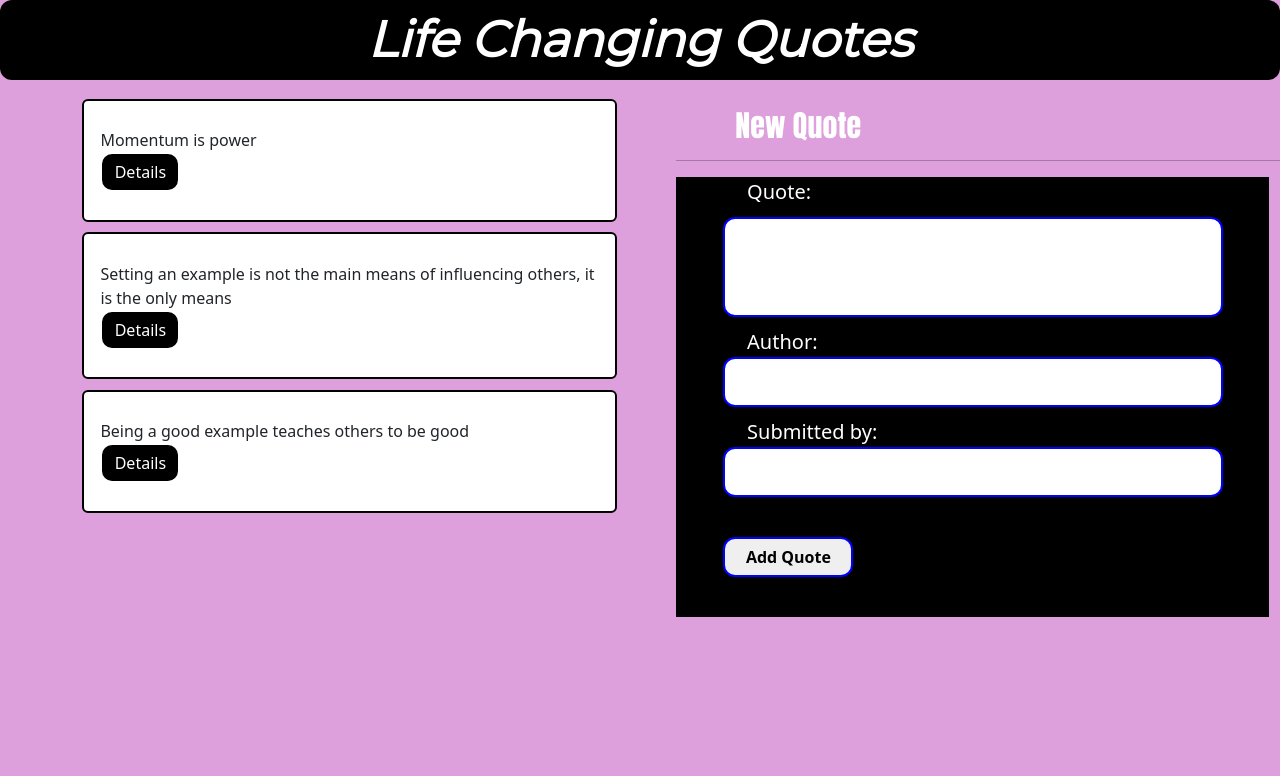
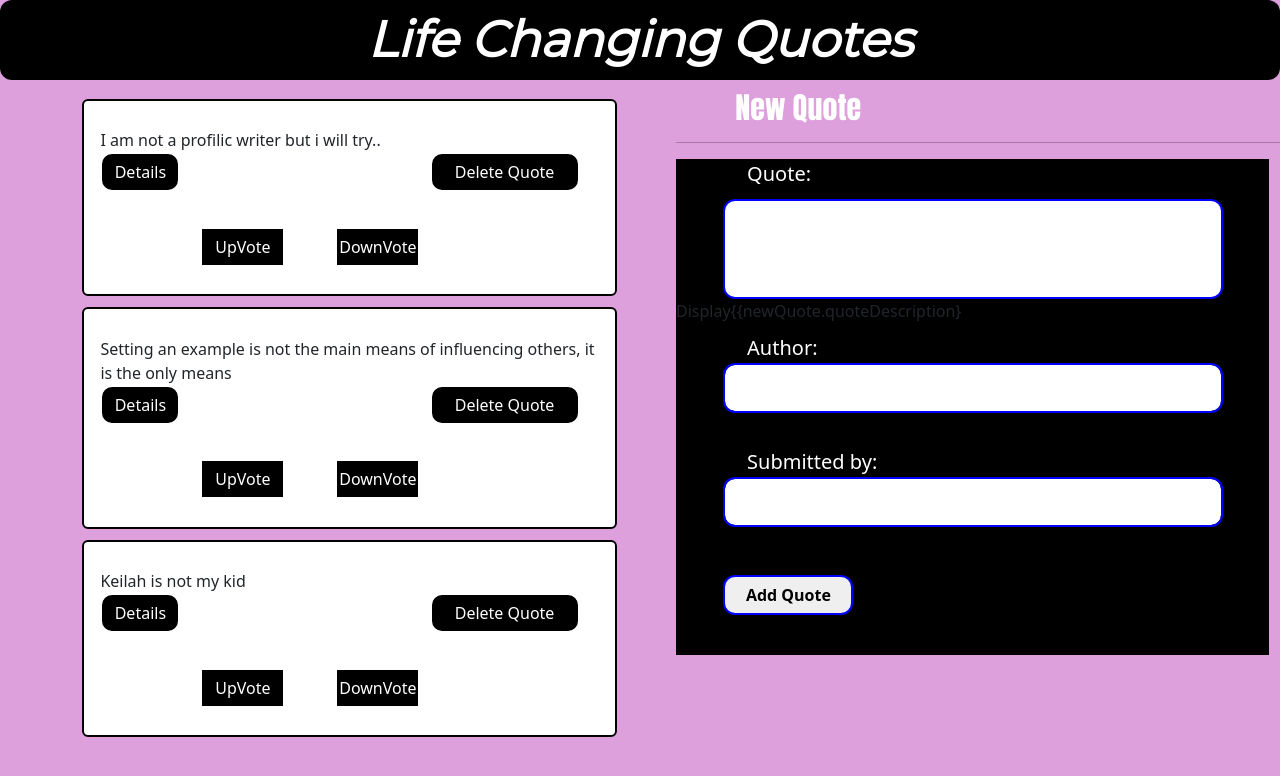
Before and after one commit to bobbinnej/lifechanging-quotes, an Angular app: page / in a window 1280 px wide. Shown: the top 776 px of the page. Built offline with nearby package versions, Linux system fonts and the light colour scheme.

Commit message:
Add Delete Quote button

```diff
--- a/src/app/quote-form/quote-form.component.css
+++ b/src/app/quote-form/quote-form.component.css
@@ -9,33 +9,33 @@
 }
 
 .new-quote{
-  margin-top: 20px;
+  margin-top: 2px;
   margin-left: 25%;
   color: white;
   font-size: 30px;
   font-weight: bold;
   font-family: Impact, Haettenschweiler, 'Arial Narrow Bold', sans-serif;
 }
-.quote-description{
+.quoteDescription{
     color:white;
     font-size: 20px;
     margin-left: 12%;
     margin-bottom: 10px;
 }
-#quote-description{
+#quoteDescription{
     width:500px;
     height: 100px;
     margin-left: 8%;
     border-radius: 12px;
     border: 2px solid blue;
 }
-.quote-author{
+.quoteAuthor{
     color:white;
     font-size: 20px;
     margin-left: 12%;
     margin-top: 10px;
 }
-#quote-author{
+#quoteAuthor{
     width:500px;
     height: 50px;
     border-radius: 12px;
@@ -43,14 +43,14 @@
     margin-left: 8%;
 
 }
-.quote-submitter{
+.quoteSubmitter{
     color:white;
     font-size: 20px;
     margin-left: 12%;
     margin-top: 10px;
 
 }
-#quote-submitter{
+#quoteSubmitter{
     width:500px;
     height: 50px;
     border-radius: 12px;
--- a/src/app/quote-form/quote-form.component.html
+++ b/src/app/quote-form/quote-form.component.html
@@ -6,15 +6,37 @@
             <hr class="ruler">
 
             <!--Add a form that user will use to add new quote-->
-            <form class="quote-form">
-                <div class="mb-3">
-                    <label for="quote-description" class="quote-description" required>Quote:</label><br>
-                    <input type="text"  id="quote-description" ><br>
-                    <label for="quote-author" class="quote-author" required>Author:</label><br>
-                    <input type="text"  id="quote-author" ><br>
-                    <label for="quote-submitter" class="quote-submitter" required>Submitted by:</label><br>
-                    <input type="text"  id="quote-submitter" ><br>
-                  </div> <br>
+            <form class="quote-form"  #quoteForm='ngForm' (ngSubmit)='inputNewQuote();'>
+
+                <div class="form-group">
+                    <label for="description" class="quoteDescription"  >Quote:</label><br>
+                    <input type="text" name="quoteDescription"  id="quoteDescription" required
+                    ngForm="newQuote.quoteDescription"  name="quoteDescription" #quoteDescription="ngForm" ><br>
+
+
+
+
+
+                    <!--Testing to see if we get any data-->
+                    Display{{newQuote.quoteDescription}
+
+                    </div>
+
+                    <div class="form-group">
+                        <label for="quoteAuthor" class="quoteAuthor">Author:</label><br>
+                        <input type="text"  id="quoteAuthor" required class="form-control"  required
+                        ngForm="newQuote.quoteAuthor"  name="quoteAuthor" #quoteAuthor="ngForm"><br>
+
+                    </div>
+
+                   <div class="form-group">
+                    <label for="quoteSubmitter" class="quoteSubmitter">Submitted by:</label><br>
+                    <input type="text"  id="quoteSubmitter" required class="form-control" required
+                    ngForm="newQuote.quoteSubmitter"  name="quoteSubmitter" #quoteSubmitter="ngForm"><br>
+                   <br>
+
+                   </div>
+
 
                   <button class="add-quote">Add Quote</button>
 
--- a/src/app/quote-form/quote-form.component.ts
+++ b/src/app/quote-form/quote-form.component.ts
@@ -1,11 +1,27 @@
-import { Component, OnInit } from '@angular/core';
+import { Component, OnInit, Output,EventEmitter } from '@angular/core';
+/**import the quote blueprint */
+import { Quote } from '../quote';
+
 
 @Component({
   selector: 'app-quote-form',
   templateUrl: './quote-form.component.html',
-  styleUrls: ['./quote-form.component.css']
+  styleUrls: ['./quote-form.component.css'],
+  exportAs:'quoteForm'
 })
 export class QuoteFormComponent implements OnInit {
+  /**Create newQuote property and assign it to the goal bluperint class */
+   newQuote=new  Quote("","","")
+   @Output() addQuote =new EventEmitter<Quote> ();
+   inputNewQuote(){
+     this.addQuote.emit(this.newQuote);
+
+  }
+
+
+
+
+
 
   constructor() { }
 
--- a/src/app/quote/quote.component.css
+++ b/src/app/quote/quote.component.css
@@ -31,7 +31,55 @@
           background-color: black;
           border: 2px solid white;
 
+          margin-bottom: 7%;
+
+ }
+.details:hover{
+ background-color: grey;
+ }
+ .votes{
+     display: inline-block;
+ }
+.upvote{
+    width: 85px;
+    height:40px;
+    color: white;
+    background-color: black;
+    border: 2px solid white;
+    margin-left: 100px;
+    margin-right: 50px;
+
+
       }
-      .details:hover{
-          background-color: grey;
-      }
+.upvote:hover{
+    background-color: darkgray;
+
+}
+.downvote{
+    width: 85px;
+    height:40px;
+    color: white;
+    background-color: black;
+    border: 2px solid white;
+
+}
+.downvote:hover{
+    background-color: darkgray;
+
+}
+
+.delete{
+    width: 150px;
+    height:40px;
+    border-radius: 12px;
+    color: white;
+    background-color: black;
+    border: 2px solid white;
+    margin-left: 50%;
+
+}
+.delete:hover{
+    background-color: darkgray;
+
+
+}
--- a/src/app/quote/quote.component.html
+++ b/src/app/quote/quote.component.html
@@ -10,17 +10,25 @@
 
             <div class="card"  *ngFor="let quote of quotes; let i=index">
 
-                <div class="description">  {{quote.description}}
-                </div>
+                <div class="description">  {{quote.description}}  </div>
+
                 <!-- <div class="author"> <span id="author">Authored by:</span> {{quote.author}}</div>
                 <div class="submitter"><span id="submitter">Submitted by:</span> {{quote.submitter}} </div>  -->
+               <div class="div">
 
-             <button class="details" (click)="toggleDetails(i)"> Details</button>
+                   <button class="details" (click)="toggleDetails(i)"> Details</button>
+                   <button class="delete">Delete Quote</button>
+               </div>
+
+
+             <div class="votes">
+                <button class="upvote">UpVote</button>
+                <button class="downvote">DownVote</button>
+
+             </div>
+
 
              <app-quote-detail *ngIf="quote.showSubmitter" [quote]="quote"></app-quote-detail>
-
-
-
 
             </div>
 
@@ -29,7 +37,7 @@
 
         <!--Nest quote-form component inside of form component so that it can be visible on the browser-->
         <div class="col-md-6">
-                <app-quote-form></app-quote-form>
+                <app-quote-form (addQuote)="addNewQuote($event)" ></app-quote-form>
 
 
 
--- a/src/app/quote/quote.component.ts
+++ b/src/app/quote/quote.component.ts
@@ -14,14 +14,21 @@ export class QuoteComponent implements OnInit {
   */
   quotes:Quote[] =[
 
-    new Quote('Momentum is power', 'Nelson Mandela','Jackline Njoroge'),
+    new Quote('I am  not a profilic writer but i will try..', 'Kendrick Mulamwa','Jackline Njoroge'),
     new Quote('Setting an example is not the main means of influencing others, it is the only means ','Albert Einstein','Jackline Njoroge'),
-    new Quote('Being a good example teaches others to be good','Aesop','Jackline Njoroge'),
+    new Quote('Keilah is not my kid','Kendrick Mulamwah','Jackline Njoroge'),
   ];
 
   toggleDetails(index:any){
     this.quotes[index].showAuthor=!this.quotes[index].showAuthor;
     this.quotes[index].showSubmitter=!this.quotes[index].showSubmitter;
+  }
+
+  addNewQuote(quote: any){
+    let quoteLength=this.quotes.length;
+    quote.description=quoteLength+1;
+    this.quotes.push(quote)
+
   }
 
   constructor() { }
```
Also changed, not shown: src/app/app.module.ts (+13 -1 lines).
